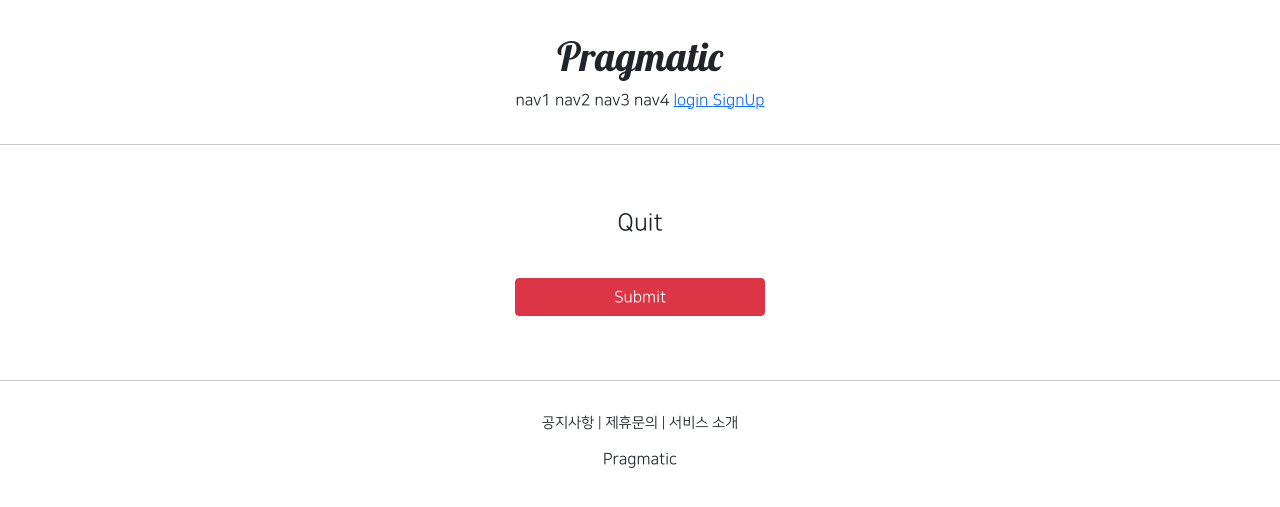
After one commit to luwbe1/pragmatic, a Django app: template accountapp/templates/accountapp/delete.html in a window 1280 px wide. The commit adds this page. Shown: the top 507 px of the page. Run offline with Django 3.2, Linux system fonts and the light colour scheme; the template is opened without the code that fills it, so the values that code supplies are empty; some libraries are stand-ins or nearby versions.

Commit message:
django course 26 commit

```diff
--- /dev/null
+++ b/accountapp/templates/accountapp/delete.html
@@ -0,0 +1,15 @@
+{%  extends 'base.html' %}
+{%  load bootstrap4 %}
+{% block content %}
+
+    <div style="text-align: center; max-width: 500px; margin: 4rem auto;">
+    <div class="mb-4">
+        <h4>Quit</h4>
+    </div>
+        <form action="{% url 'accountapp:delete' pk=user.pk %}" method="post">
+            {% csrf_token %}
+            <input type="submit" class="btn btn-danger rounded col-6 mt-3">
+        </form>
+
+    </div>
+{%  endblock %}
--- a/accountapp/templates/accountapp/detail.html
+++ b/accountapp/templates/accountapp/detail.html
@@ -17,6 +17,11 @@
                 Change Info
             </p>
         </a>
+             <a href="{%  url 'accountapp:delete' pk=user.pk %}">
+            <p>
+                Quit
+            </p>
+        </a>
         {% endif %}
     </div>
     </div>
--- a/accountapp/urls.py
+++ b/accountapp/urls.py
@@ -1,7 +1,7 @@
 from django.contrib.auth.views import LoginView, LogoutView
 from django.urls import path
 
-from accountapp.views import hello_world, AccountCreateView, AccountDetailView, AccountUpdateView
+from accountapp.views import hello_world, AccountCreateView, AccountDetailView, AccountUpdateView, AccountDeleteView
 
 app_name = "accountapp"
 
@@ -14,4 +14,5 @@ urlpatterns = [
     path('create/', AccountCreateView.as_view() , name='create'),
     path('detail/<int:pk>', AccountDetailView.as_view(), name='detail'),
     path('update/<int:pk>', AccountUpdateView.as_view(), name='update'),
+    path('delete/<int:pk>', AccountDeleteView.as_view(), name='delete'),
 ]
--- a/templates/header.html
+++ b/templates/header.html
@@ -12,6 +12,9 @@
         <a href="{%  url 'accountapp:login' %}?next={{ request.path }}">
             <span>login</span>
         </a>
+             <a href="{%  url 'accountapp:create' %}">
+            <span>SignUp</span>
+        </a>
         {% else %}
             <a href="{%  url 'accountapp:detail' pk=user.pk %}">
             <span>MyPage</span>
```
Also changed, not shown: accountapp/views.py (+6 -1 lines).
